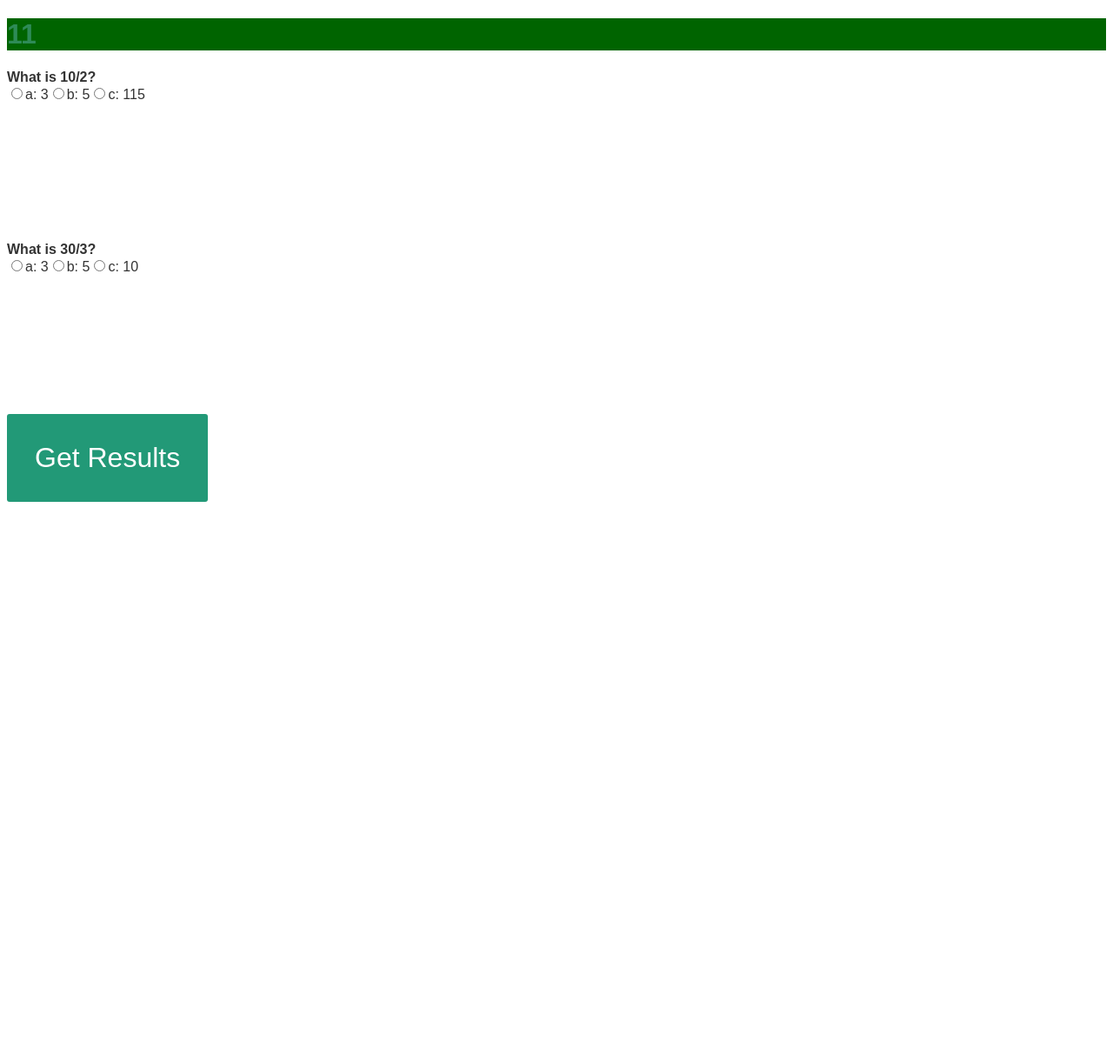
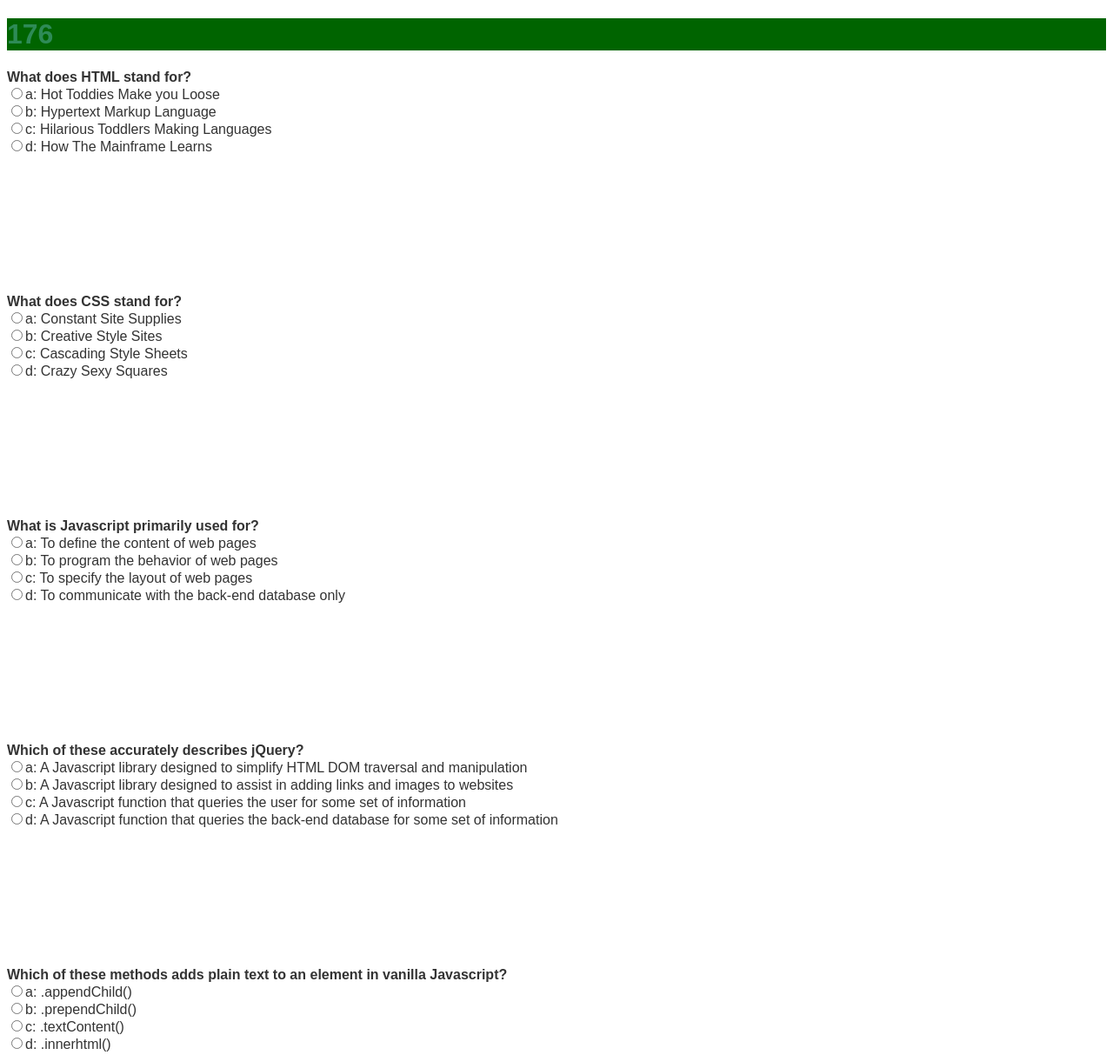
Before and after one commit to fruityvegetables/CodeQuiz, a plain HTML site: page index.html in a window 1280 px wide. Shown: the top 1213 px of the page at 87% size. Before the commit the page ends 800 px from the top, so only its background shows below. Drawn offline with Linux system fonts and the light colour scheme.

Commit message:
Second set of changes, added a total of ten questions with answers

```diff
--- a/index.html
+++ b/index.html
@@ -7,7 +7,7 @@
     <title>Homework 4: TIMED QUIZ!</title>
 </head>
 <body>
-    <h1 id="count">Start</h1>
+    <h1 id="timerText">Start</h1>
 
     <div id="quiz"></div>
     <button id="submit">Get Results</button>
--- a/script.js
+++ b/script.js
@@ -1,10 +1,10 @@
-var count = 15;
-var interval = setInterval(function(){
-  document.getElementById('count').innerHTML=count;
-  count--;
-  if (count === 0){
-    clearInterval(interval);
-    document.getElementById('count').innerHTML='Done';
+var timerText = 180;
+var timerId = setInterval(function(){
+  document.getElementById('timerText').innerHTML=timerText;
+  timerText--;
+  if (timerText <= -1){
+    clearInterval(timerId);
+    document.getElementById('timerText').innerHTML='Done';
     // or...
     alert("You're out of time!");
   }
@@ -12,22 +12,115 @@ var interval = setInterval(function(){
 
 var myQuestions = [
     {
-        question: "What is 10/2?",
+        question: "What does HTML stand for?",
         answers: {
-            a: '3',
-            b: '5',
-            c: '115'
+            a: 'Hot Toddies Make you Loose',
+            b: 'Hypertext Markup Language',
+            c: 'Hilarious Toddlers Making Languages',
+            d: 'How The Mainframe Learns'
+
         },
         correctAnswer: 'b'
     },
     {
-        question: "What is 30/3?",
+        question: "What does CSS stand for?",
         answers: {
-            a: '3',
-            b: '5',
-            c: '10'
+            a: 'Constant Site Supplies',
+            b: 'Creative Style Sites',
+            c: 'Cascading Style Sheets',
+            d: 'Crazy Sexy Squares'
         },
         correctAnswer: 'c'
+    },
+    {
+        question: "What is Javascript primarily used for?",
+        answers: {
+            a: 'To define the content of web pages',
+            b: 'To program the behavior of web pages',
+            c: 'To specify the layout of web pages',
+            d: 'To communicate with the back-end database only'
+
+        },
+        correctAnswer: 'b'
+    },
+    {
+        question: "Which of these accurately describes jQuery?",
+        answers: {
+            a: 'A Javascript library designed to simplify HTML DOM traversal and manipulation',
+            b: 'A Javascript library designed to assist in adding links and images to websites',
+            c: 'A Javascript function that queries the user for some set of information',
+            d: 'A Javascript function that queries the back-end database for some set of information'
+
+        },
+        correctAnswer: 'a'
+    },
+    {
+        question: "Which of these methods adds plain text to an element in vanilla Javascript?",
+        answers: {
+            a: '.appendChild()',
+            b: '.prependChild()',
+            c: '.textContent()',
+            d: '.innerhtml()'
+
+        },
+        correctAnswer: 'c'
+    },
+    // this is where I used the \<br>\, just for reference. vv
+    {
+        question: "There is a very important piece of information to remember in regards to changing CSS through Javascript/jQuery methods.\<br>\ Which of these is something you shouldn't forget?",
+        answers: {
+            a: '.animate() is used to move elements with CSS properties',
+            b: '.fadeIn() and .fadeOut() should be used often to show and hide elements',
+            c: 'All property names must be camel-cased when used with these methods',
+            d: '.click() is deprecated and should never be used'
+
+        },
+        correctAnswer: 'c'
+    },
+    // and another spot where I used \ to escape the "" marks vv
+    {
+        question: "Another way to increment a variable instead of \"i = i + 1\" or \"i++\" is which of these?",
+        answers: {
+            a: 'i+',
+            b: 'Math.add(i+1)',
+            c: 'i.length + 1',
+            d: 'i += 1'
+
+        },
+        correctAnswer: 'd'
+    },
+    {
+        question: "Which of these Javascript/jQuery methods can be used to prevent a form submission?",
+        answers: {
+            a: 'event.setDefault()',
+            b: 'event.getClear()',
+            c: 'event.setClear()',
+            d: 'event.preventDefault()'
+
+        },
+        correctAnswer: 'd'
+    },
+    {
+        question: "In the following lines of code, assume that \"demo\" refers to a p or div tag element.\<br>\<br>var x = 10;\r\nvar y = \"10\";\<br>document.getElementById(\"demo\").innerHTML = Boolean(x == y);\<br>\<br>Which of these will display in the demo element when the function is ran?(When the page is loaded)",
+        answers: {
+            a: '10',
+            b: 'true',
+            c: 'x',
+            d: 'y'
+
+        },
+        correctAnswer: 'b'
+    },
+    {
+        question: "In the following lines of code, assume that \"demo\" refers to a p or div tag element.\<br>\<br>var x = 10;\r\nvar y = \"10\";\<br>document.getElementById(\"demo\").innerHTML = Boolean(x === y);\<br>\<br>Which of these will display in the demo element when the function is ran?(When the page is loaded)",
+        answers: {
+            a: 'false',
+            b: 'x',
+            c: 'y',
+            d: '10'
+
+        },
+        correctAnswer: 'a'
     }
 ];
 
@@ -59,7 +152,7 @@ function generateQuiz(questions, quizContainer, resultsContainer, submitButton){
                         + '<input type="radio" name="question'+i+'" value="'+letter+'">'
                         + letter + ': '
                         + questions[i].answers[letter]
-                    + '</label>'
+                    + '</label><br>'
                 );
             }
 
```
